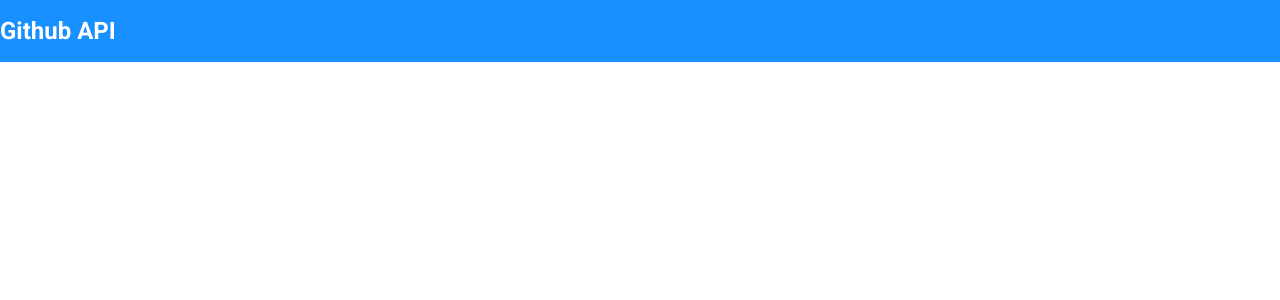
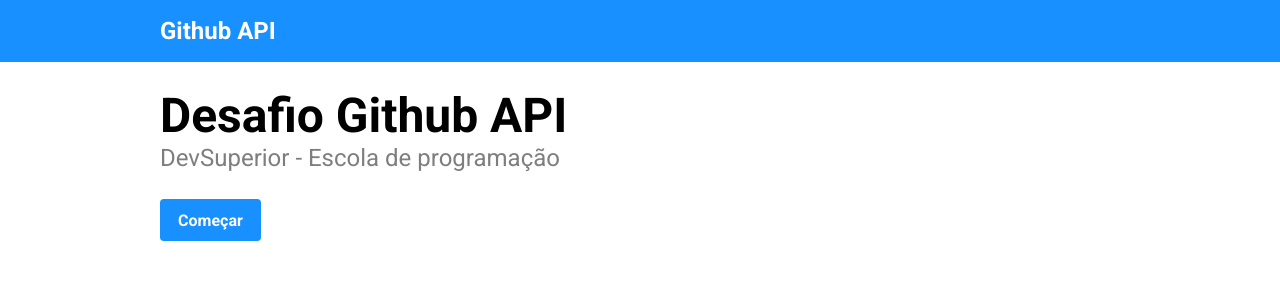
Before and after one commit to philippemaia/desafio-github-api, a React (Vite) app: page / in a window 1280 px wide. Shown: the top 300 px of the page. Built offline with nearby package versions, Linux system fonts and the light colour scheme.

Commit message:
Primeira página concluída

```diff
--- /dev/null
+++ b/src/components/Body/index.tsx
@@ -0,0 +1,16 @@
+import ButtonPrimary from '../ButtonPrimary';
+import './styles.css';
+
+export default function Body(){
+    return (
+        <>
+        <div id="users">
+            <div className="container">
+                <h1 className="home-title">Desafio Github API</h1>
+                <p className="fonte-cinza">DevSuperior - Escola de programação</p>
+                <ButtonPrimary text="Começar" />
+            </div>
+        </div>
+        </>
+    );
+}
--- /dev/null
+++ b/src/components/Body/styles.css
@@ -0,0 +1,20 @@
+#users {
+  padding: 25px 20px;
+  background-color: var(--color-bg-primary);
+}
+
+.container {
+  width: 100%;
+  max-width: 960px;
+  margin: 0 auto;
+}
+
+.fonte-cinza {
+  font-size: 24px;
+  color: var(--color-font-tertiary);
+  margin-bottom: 27px;
+}
+
+.home-title{
+  font-size: 48px;
+}
--- /dev/null
+++ b/src/components/ButtonPrimary/index.tsx
@@ -0,0 +1,13 @@
+import './styles.css';
+
+type Props = {
+    text: string;
+}
+
+export default function ButtonPrimary({text} : Props){
+    return (
+        <div className="dsc-btn dsc-btn-blue">
+            {text}
+        </div>
+    );
+}
--- /dev/null
+++ b/src/components/ButtonPrimary/styles.css
@@ -0,0 +1,5 @@
+.dsc-btn-blue {
+  border: none;
+  background-color: var(--color-bg-secondary);
+  color: var(--color-font-secondary);
+}
--- a/src/index.css
+++ b/src/index.css
@@ -43,3 +43,15 @@
 .mt30 {
     margin-top: 30px;
 }
+
+.dsc-btn {
+  width: 101px;
+  height: 42px;
+  border-radius: 4px;
+  font-size: 16px;
+  font-weight: 700;
+  display: flex;
+  justify-content: center;
+  align-items: center;
+  cursor: pointer;
+}
--- a/src/routes/Home/index.tsx
+++ b/src/routes/Home/index.tsx
@@ -1,3 +1,4 @@
+import Body from "../../components/Body";
 import Header from "../../components/Header";
 
 
@@ -6,6 +7,8 @@
     return (
         <>
             <Header />
+            <Body />
+
         </>
     );
 }
```
Also changed, not shown: src/routes/Home/Welcome/index.tsx (added, +16 -0 lines).
